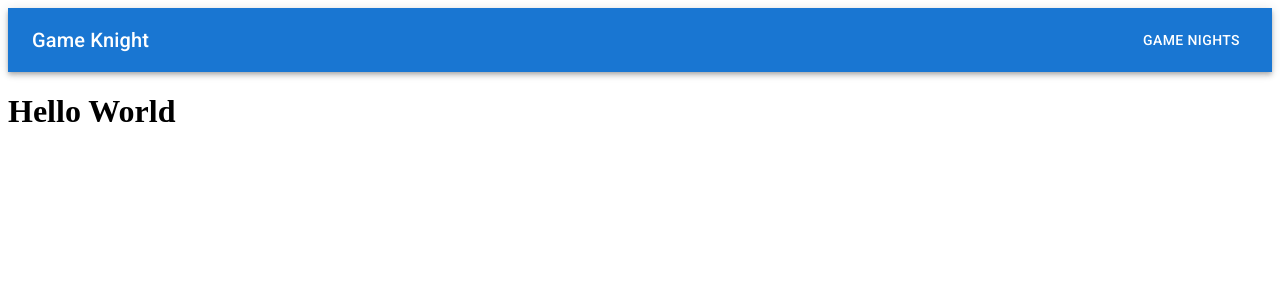
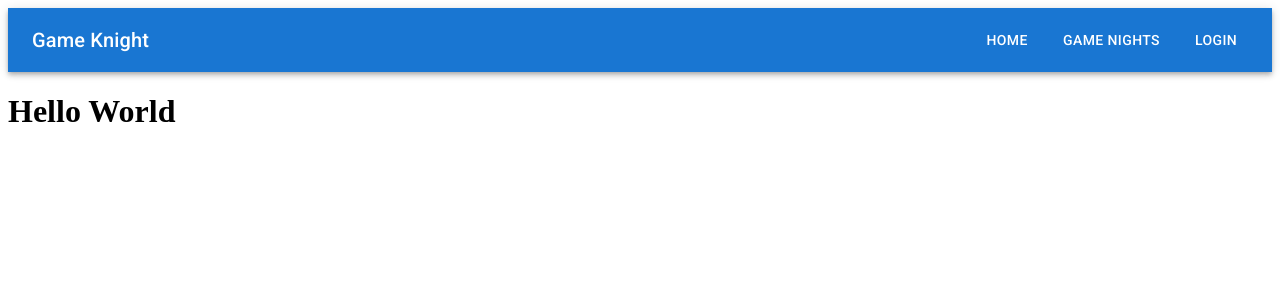
Before and after one commit to 4L00P/game-knight-legacy, a React app: page / in a window 1280 px wide. Shown: the top 300 px of the page. Built offline with nearby package versions, Linux system fonts and the light colour scheme.

Commit message:
Add buttons to the Navbar, no onClick events

```diff
--- a/src/client/components/Navbar.jsx
+++ b/src/client/components/Navbar.jsx
@@ -15,7 +15,9 @@ function Navbar() {
           Game Knight
         </Typography>
         <Stack direction="row" spacing={2}>
+        <Button color="inherit">Home</Button>
           <Button color="inherit">Game Nights</Button>
+          <Button color="inherit">Login</Button>
         </Stack>
       </Toolbar>
     </AppBar>
```
